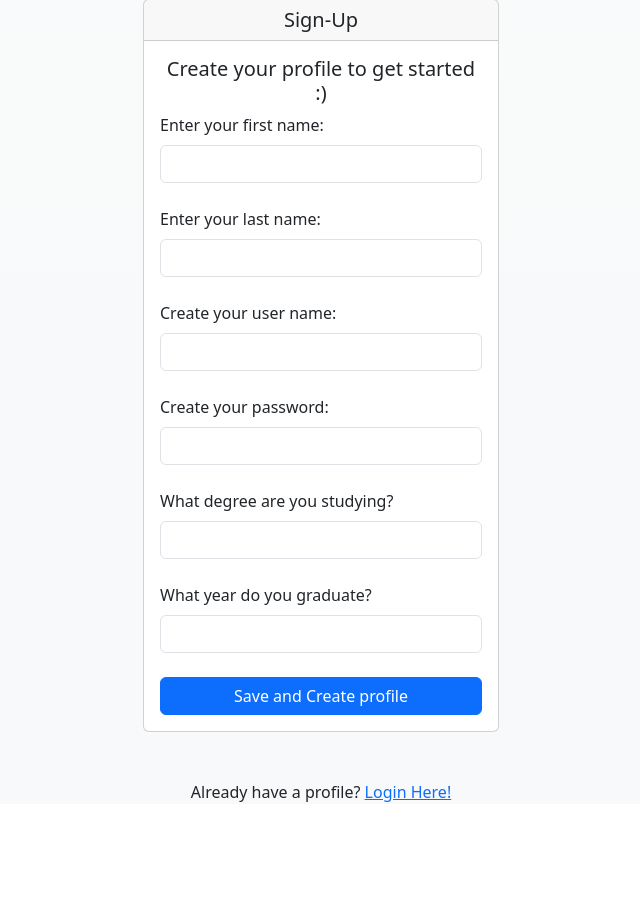
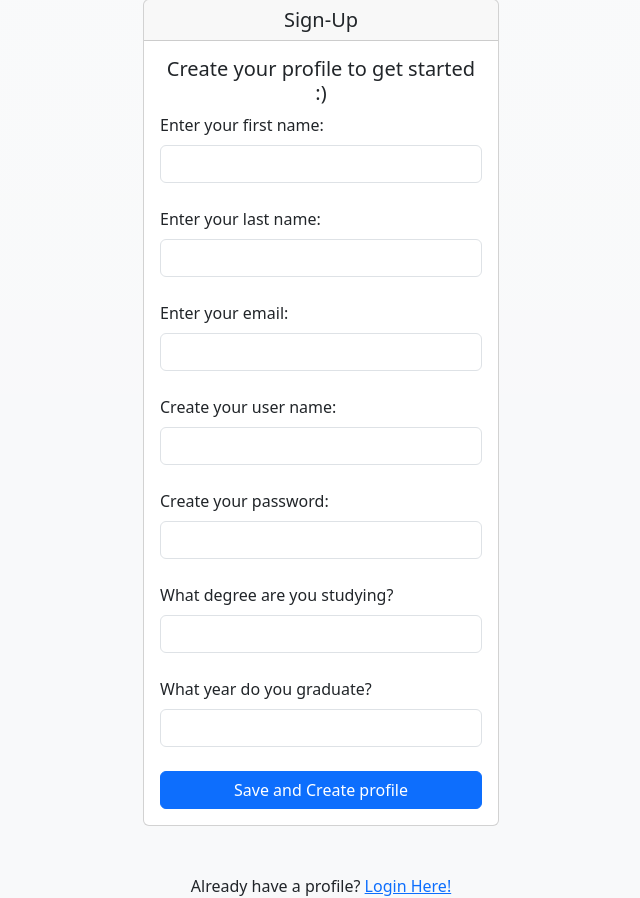
Before and after one commit to Luc45K0h75/UWA-Study-Buddy, a Flask app: template templates/signup.html in a window 1280 px wide. Shown: the part 153-1051 px from the top of the page, without its empty margins (319-959 px from the left). Before the commit the page ends 955 px from the top, so only its background shows below. Run offline with Flask 3, Linux system fonts and the light colour scheme; the template is opened without the code that fills it, so the values that code supplies are empty.

Commit message:
Added name attribute for all input elements in the login and signup page. Added email as another input field for the signup page. Updated button type attribute to "submit", in the signup page

```diff
--- a/templates/loginpage.html
+++ b/templates/loginpage.html
@@ -54,13 +54,13 @@
                             <!-- Username -->
                             <div class="mb-4">
                                 <label for="username" class="form-label">Username:</label>
-                                <input type="text" class="form-control" id="validationDefault01" required>
+                                <input type="text" class="form-control" name="username" id="validationDefault01" required>
                             </div>
 
                             <!-- Password -->
                             <div class="mb-4">
                                 <label for="password" class="form-label">Password:</label>
-                                <input type="text" class="form-control"id="validationDefault02" required>
+                                <input type="text" class="form-control" name="password" id="validationDefault02" required>
                             </div>
 
                             <!-- Login button -->
--- a/templates/signup.html
+++ b/templates/signup.html
@@ -54,41 +54,47 @@
                             <!-- First name -->
                             <div class="mb-4">
                                 <label for="firstname" class="form-label">Enter your first name:</label>
-                                <input type="text" class="form-control" id="validationDefault01" required>
+                                <input type="text" class="form-control" name="firstname" id="validationDefault01" required>
                             </div>
 
                             <!-- Last name -->
                             <div class="mb-4">
                                 <label for="lastname" class="form-label">Enter your last name:</label>
-                                <input type="text" class="form-control" id="validationDefault02" required>
+                                <input type="text" class="form-control" name="lastname" id="validationDefault02" required>
+                            </div>
+
+                            <!-- Email -->
+                            <div class="mb-4">
+                                <label for="email" class="form-label">Enter your email:</label>
+                                <input type="email" class="form-control" name="email" id="validationDefault03" required>
                             </div>
 
                             <!-- Username -->
                             <div class="mb-4">
                                 <label for="createusername" class="form-label">Create your user name:</label>
-                                <input type="text" class="form-control" id="validationDefault03" required>
+                                <input type="text" class="form-control" name="username" id="validationDefault04" required>
                             </div>
 
                             <!-- Password -->
                             <div class="mb-4">
                                 <label for="createpassword" class="form-label">Create your password:</label>
-                                <input type="text" class="form-control" id="validationDefault04" required>
+                                <input type="text" class="form-control" name="password" id="validationDefault05" required>
                             </div>
 
                             <!-- Degree -->
                             <div class="mb-4">
                                 <label for="degree" class="form-label">What degree are you studying?</label>
-                                <input type="text" class="form-control" id="validationDefault05" required>
+                                <input type="text" class="form-control" name="degree" id="validationDefault06" required>
                             </div>
 
                             <!-- Graduation year -->
                             <div class="mb-4">
                                 <label for="graduation" class="form-label">What year do you graduate?</label>
-                                <input type="text" class="form-control" id="validationDefault06" required>
+                                <input type="text" class="form-control" name="graduation" id="validationDefault07" required>
                             </div>
 
                             <!-- Create button -->
-                            <button class="btn btn-primary w-100">Save and Create profile</button>
+                            <button type="submit" class="btn btn-primary w-100">Save and Create profile</button>
 
 
                         </form>
```
